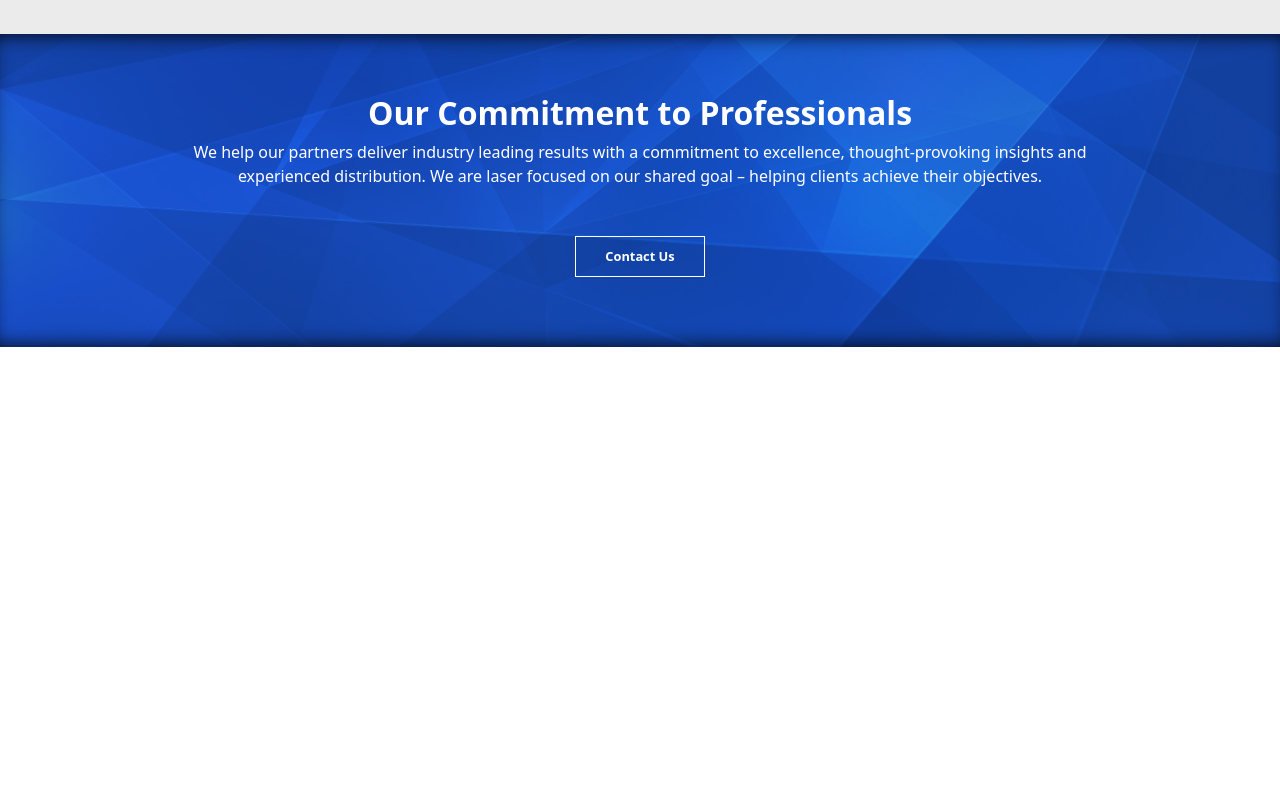
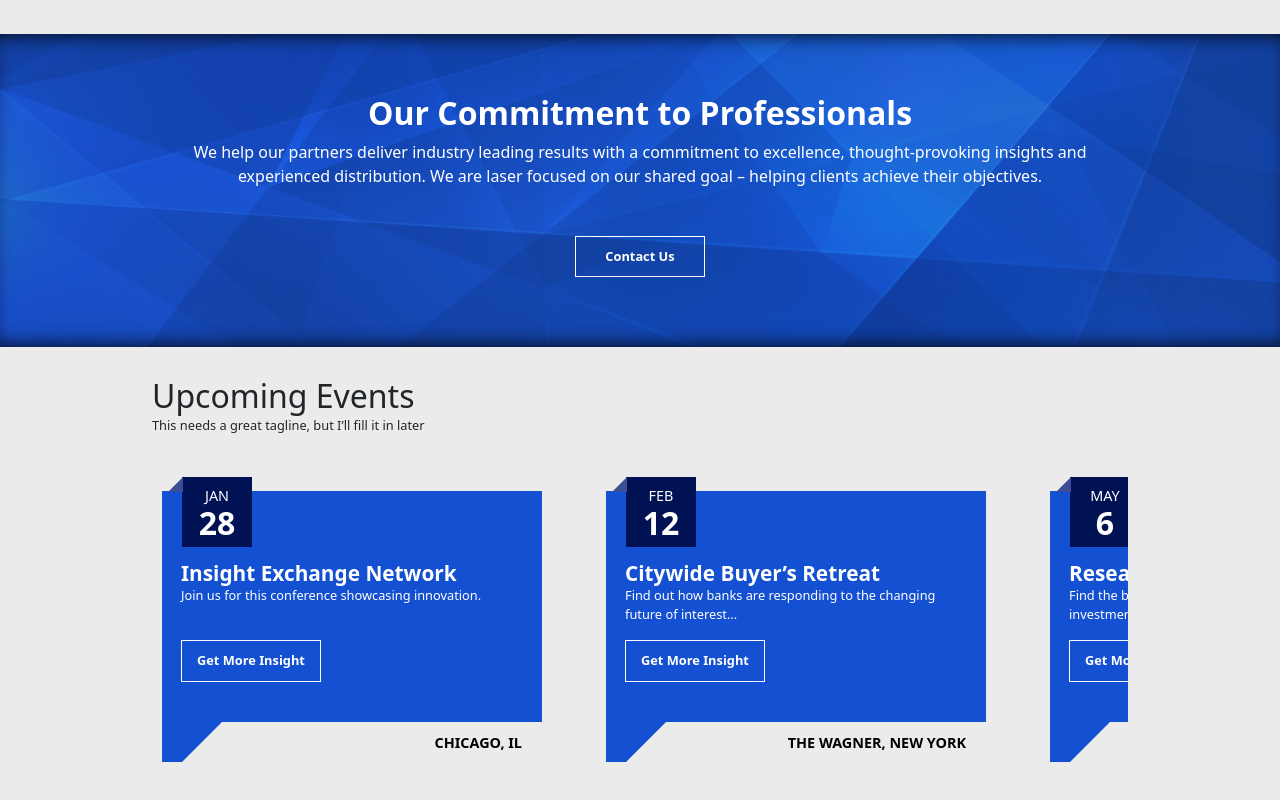
Before and after one commit to markdino/acme-corp, a React (Create React App) app: page / in a window 1280 px wide. Shown: the part 947-1747 px from the top of the page. Before the commit the page ends 1294 px from the top, so only its background shows below. Built offline with nearby package versions, Linux system fonts and the light colour scheme.

Commit message:
feat: UpcomingEvents

```diff
--- a/src/App.js
+++ b/src/App.js
@@ -2,6 +2,7 @@ import Layout from './components/Layout'
 import Hero from './components/Hero'
 import Insights from './components/Insights'
 import ContactUs from './components/ContactUs'
+import UpcomingEvents from './components/UpcomingEvents'
 
 function App() {
   return (
@@ -10,6 +11,7 @@ function App() {
         <Hero />
         <Insights />
         <ContactUs />
+        <UpcomingEvents />
       </Layout>
     </div>
   )
--- /dev/null
+++ b/src/components/UpcomingEvents/EventCard.js
@@ -0,0 +1,106 @@
+import styled from 'styled-components'
+import { Button } from '../common'
+
+const CardBody = styled.section`
+  padding: 0px 15px 0px;
+  position: relative;
+  margin: 40px 10px 20px;
+  max-width: 380px;
+  background-color: #1450d2;
+  color: #fff;
+`
+const Calendar = styled.div`
+  position: absolute;
+  width: 70px;
+  height: 70px;
+  text-align: center;
+  background-color: #001254;
+  margin: -14px 0px 20px 5px;
+  padding: 10px 0px;
+  z-index: 1000;
+`
+const CalendarTail = styled.div`
+  &::before {
+    content: '';
+    position: absolute;
+    top: 0;
+    left: 0;
+    border-bottom: 15px solid #3c4e96;
+    border-left: 15px solid transparent;
+    width: 0;
+    margin-left: -14px;
+  }
+`
+const CardContent = styled.section`
+  padding: 70px 0px 40px 4px;
+`
+const EventMonth = styled.h5`
+  text-transform: uppercase;
+  font-weight: 200;
+  font-size: 0.9rem;
+  margin: 0px;
+`
+const EventDate = styled.h5`
+  font-weight: bold;
+  font-size: 2rem;
+  margin: 0px;
+`
+const CardTitle = styled.h4`
+  font-weight: bold;
+  font-size: 1.3rem;
+  color: #fff;
+  margin: 0px;
+`
+const CardText = styled.p`
+  font-weight: 200;
+  font-size: 0.8rem;
+  height: 38.5px;
+`
+const CardFooter = styled.section`
+  position: relative;
+  background-color: #ebebeb;
+  height: 40px;
+  margin: 0px -15px 0px 5px;
+  color: #000;
+`
+const FooterCorner = styled.div`
+  &::before {
+    content: '';
+    position: absolute;
+    top: 0;
+    left: 0;
+    border-bottom: 40px solid #ebebeb;
+    border-left: 40px solid #1450d2;
+    width: 0;
+  }
+`
+const FooterText = styled.p.attrs({
+  className: 'text-truncate text-end text-uppercase fw-bold',
+})`
+  padding: 10px 20px 10px 40px;
+  font-size: 0.9rem;
+  margin: 0px;
+`
+
+const EventCard = ({ title, text, calendar, address }) => {
+  return (
+    <CardBody>
+      <Calendar>
+        <CalendarTail />
+        <EventMonth>{calendar.month}</EventMonth>
+        <EventDate>{calendar.date}</EventDate>
+      </Calendar>
+      <CardContent>
+        <CardTitle>{title}</CardTitle>
+        <CardText>{text}</CardText>
+        <Button>Get More Insight</Button>
+      </CardContent>
+      <CardFooter>
+        <FooterCorner />
+        <FooterText>{address}</FooterText>
+      </CardFooter>
+    </CardBody>
+  )
+}
+
+export default EventCard
--- /dev/null
+++ b/src/components/UpcomingEvents/index.js
@@ -0,0 +1,46 @@
+import { Container, Row } from 'reactstrap'
+import styled from 'styled-components'
+import { CustomCarousel, SectionTitle, SmallText } from '../common'
+import EventCard from './EventCard'
+
+const Main = styled.section`
+  background-color: #ebebeb;
+  padding: 30px 0px;
+`
+
+const UpcomingEvents = () => {
+  return (
+    <Main>
+      <Container>
+        <SectionTitle>Upcoming Events</SectionTitle>
+        <SmallText>
+          This needs a great tagline, but I’ll fill it in later
+        </SmallText>
+        <Row>
+          <CustomCarousel>
+            <EventCard
+              title='Insight Exchange Network'
+              calendar={{ date: '28', month: 'Jan' }}
+              text='Join us for this conference showcasing innovation.'
+              address='Chicago, IL'
+            />
+            <EventCard
+              title='Citywide Buyer’s Retreat'
+              calendar={{ date: '12', month: 'Feb' }}
+              text='Find out how banks are responding to the changing future of interest...'
+              address='The Wagner, New York '
+            />
+            <EventCard
+              title='Research Exchange'
+              calendar={{ date: '6', month: 'May' }}
+              text='Find the best online resources to help with your investments...'
+              address='London, England'
+            />
+          </CustomCarousel>
+        </Row>
+      </Container>
+    </Main>
+  )
+}
+
+export default UpcomingEvents
```
